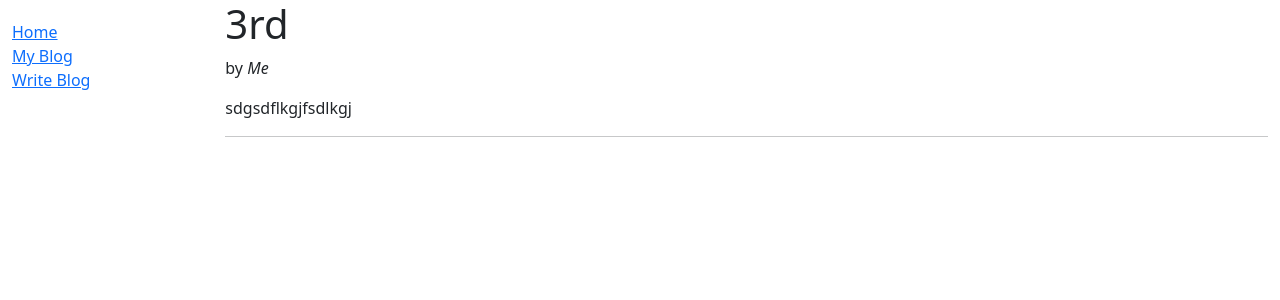
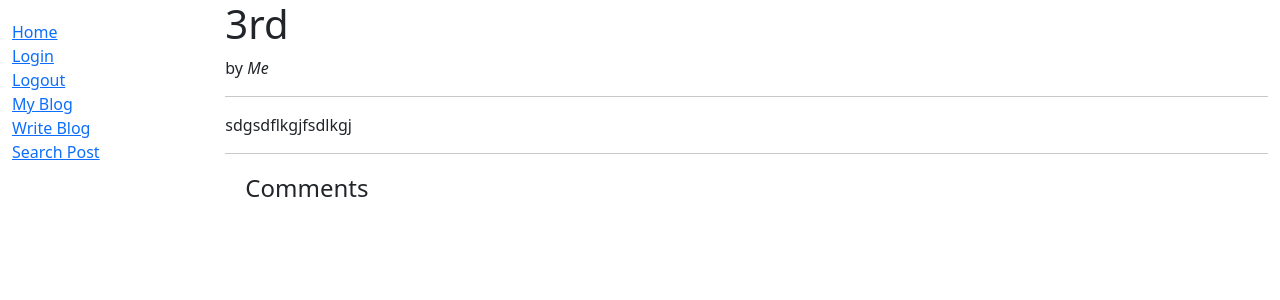
Before and after one commit to DaewoongLime/blog_app, a Django app: page /blog/3/ in a window 1280 px wide. Shown: the top 300 px of the page. Run offline with Django 4.2, Linux system fonts and the light colour scheme; data comes from the database, SQL or seed files in the repository; both versions use the stored data as it was after the commit.

Commit message:
Display comments on each post

```diff
--- a/myblog/blog/templates/base.html
+++ b/myblog/blog/templates/base.html
@@ -26,8 +26,11 @@
           {% block sidebar %}
             <ul class="sidebar-nav">
               <li><a href="{% url 'home' %}">Home</a></li>
+              <li><a href="">Login</a></li>
+              <li><a href="">Logout</a></li>
               <li><a href="">My Blog</a></li>
               <li><a href="">Write Blog</a></li>
+              <li><a href="">Search Post</a></li>
             </ul>
           {% endblock %}
 
--- a/myblog/blog/templates/home.html
+++ b/myblog/blog/templates/home.html
@@ -4,9 +4,9 @@
   <h1>My Blog Home</h1>
   <p>
     Welcome to My Blog, a website developed by
-    <em>Me</em>!
+    <em><a href="https://github.com/DaewoongLime">Me</a></em>!
   </p>
-  <h2>Dynamic content</h2>
+  <hr />
   <p>View our recent posts:</p>
     {% if posts %}
     <ul>
--- a/myblog/blog/templates/post.html
+++ b/myblog/blog/templates/post.html
@@ -3,8 +3,19 @@
 {% block content %}
     <h1> {{post.title}} </h1>
     <p> by <em>{{post.writer}}</em></p>
+
+    <hr />
     <p>{{post.content}}</p>
 
-    <hr>
+    <hr />
     <!-- show comments -->
+    <div style="margin-left:20px;margin-top:20px">
+        <h4>Comments</h4>
+
+        {% for comment in post.comment_set.all %}
+          <hr />
+          <p> {{comment.content}} - {{comment.writer}}</p>
+          </p>
+        {% endfor %}
+      </div>
 {% endblock %}
--- a/myblog/blog/views.py
+++ b/myblog/blog/views.py
@@ -18,6 +18,8 @@ class PostListView(generic.ListView):
     context_object_name = 'posts'   # your own name for the list as a template variable
     # queryset = Post.objects.filter(title__icontains='war')[:5] # Get 5 books containing the title war
     template_name = 'home.html'  # Specify your own template name/location
+    paginate_by = 10
+    # ?page=2
 
 class PostDetailView(generic.DetailView):
     model = Post
```
Also changed, not shown: myblog/db.sqlite3.
